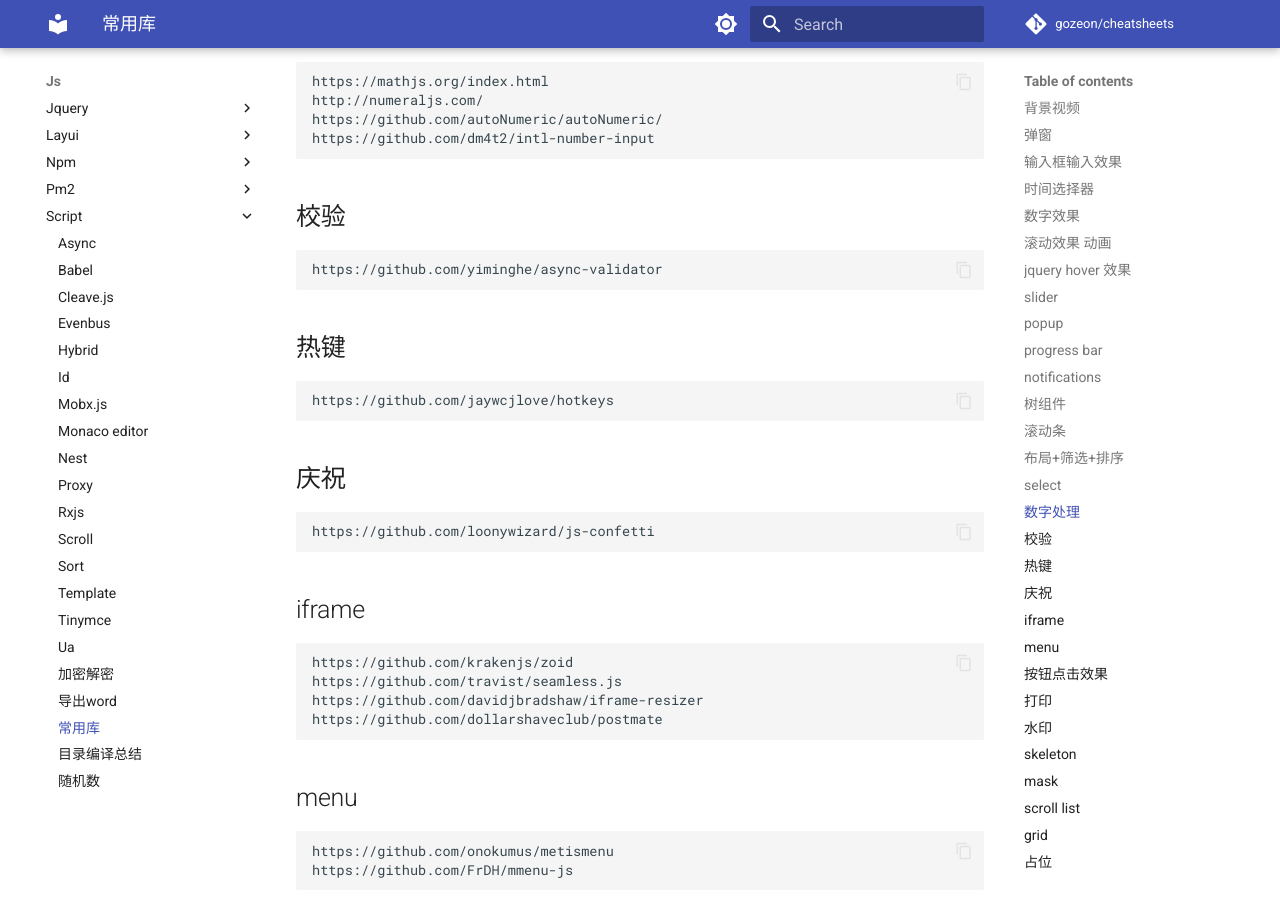
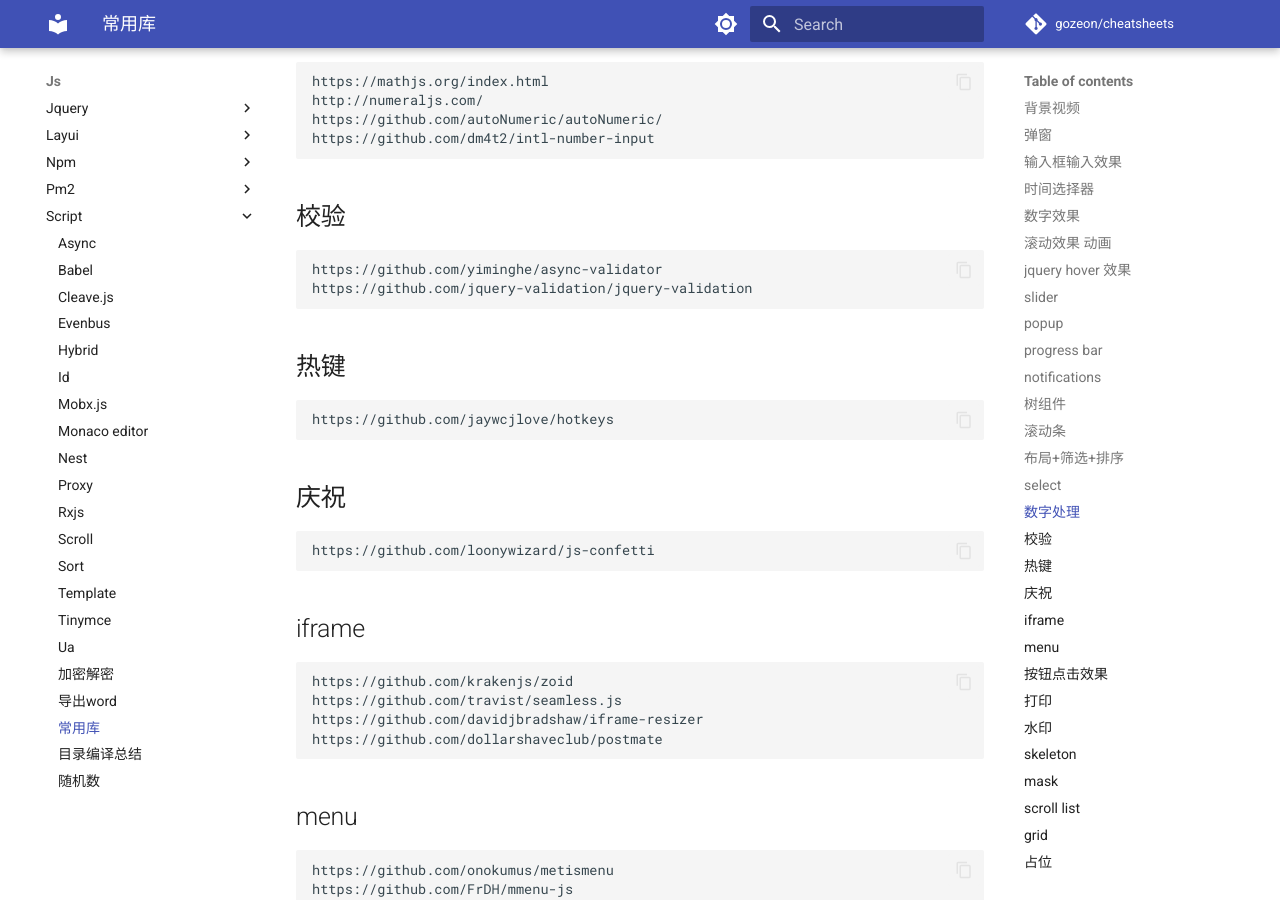
Before and after one commit to gozeon/cheatsheets, an MkDocs documentation site: the page built from docs/js/script/常用库.md, in a window 1280 px wide and 900 px high, scrolled down 2544 px. Built offline with MkDocs 1.6.1 and Material for MkDocs 9.7.7, drawn with Linux system fonts in a browser that asks for light colours; comment, search, counter and statistics services are not loaded; some of the changed lines change nothing that is shown.

Commit message:
Update 常用库.md

```diff
--- a/docs/js/script/常用库.md
+++ b/docs/js/script/常用库.md
@@ -88,6 +88,7 @@
 ## 校验
 
     https://github.com/yiminghe/async-validator
+    https://github.com/jquery-validation/jquery-validation
 
 ## 热键
 
```
